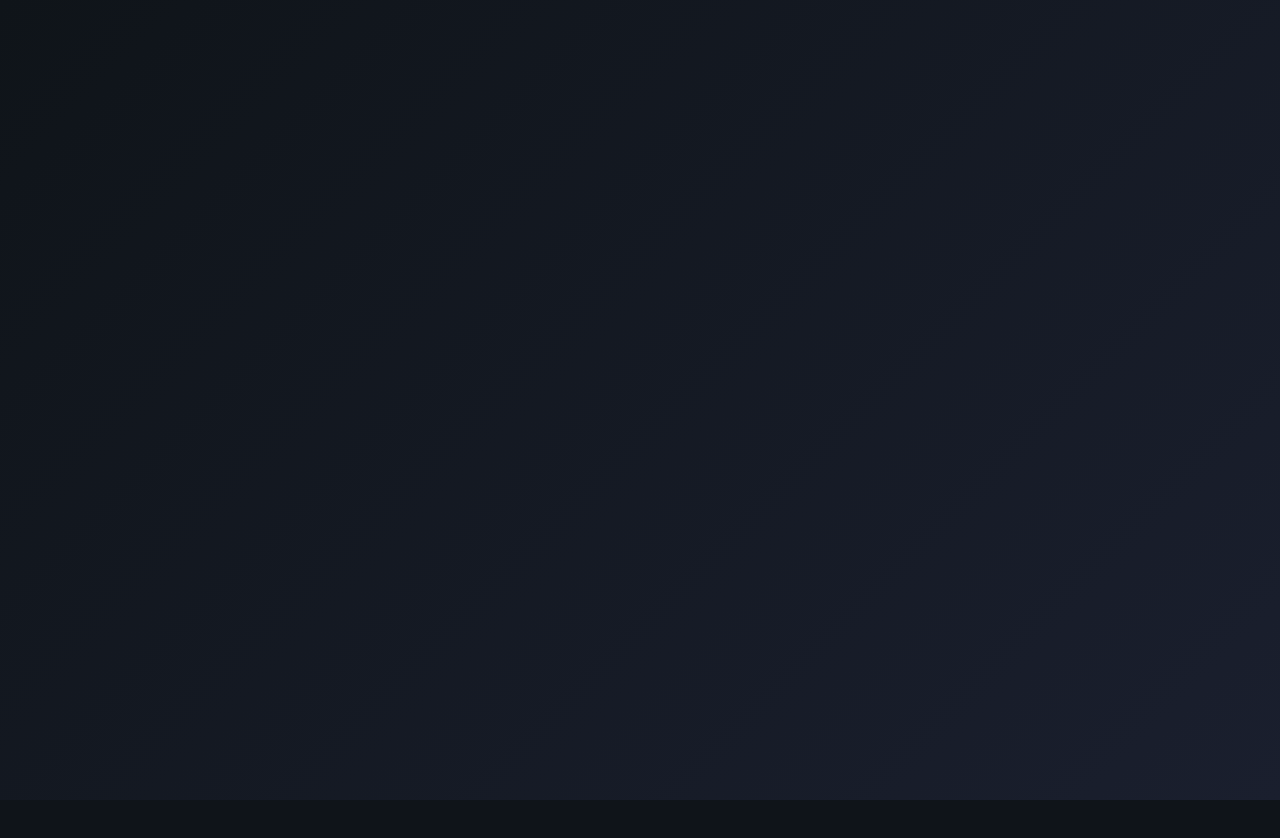
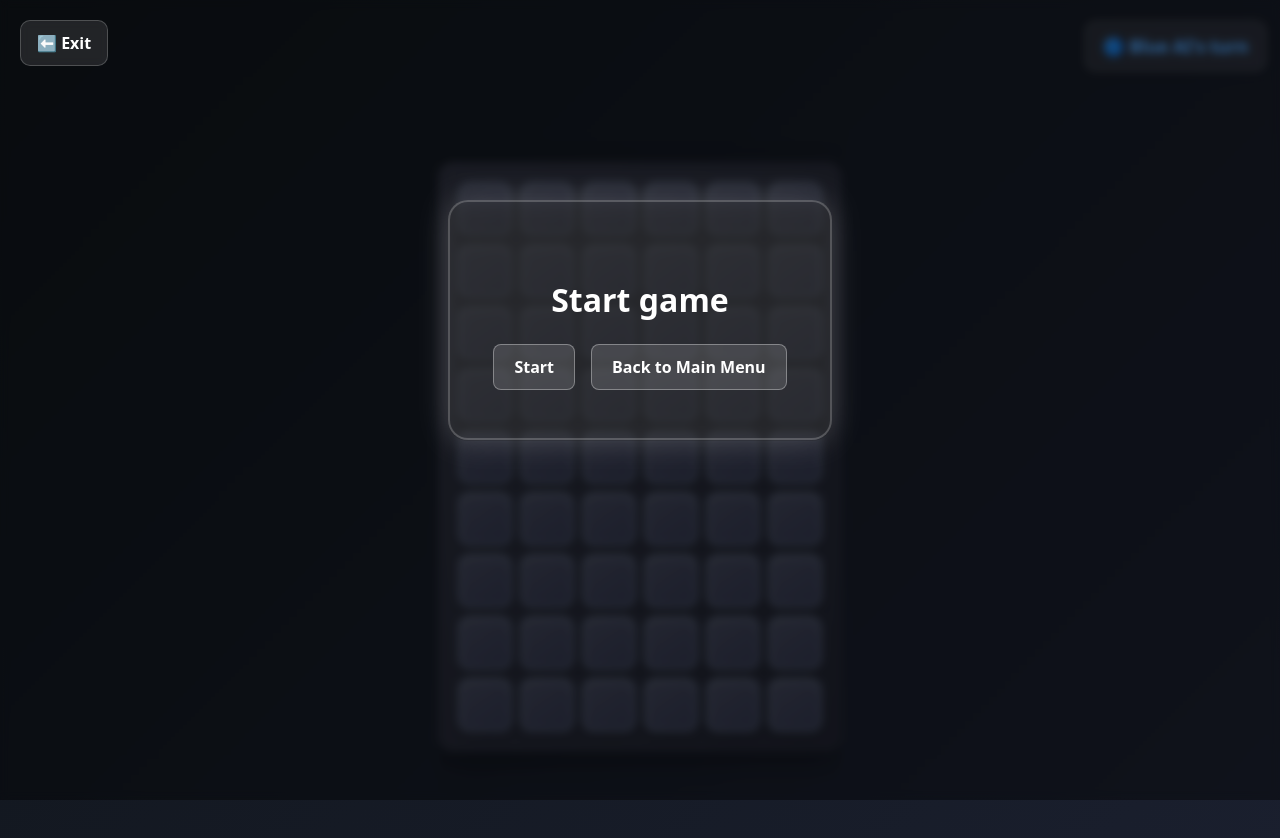
Before and after one commit to mahmud1628/chain-reaction, a React (Vite) app: page /game/ai/ai in a window 1280 px wide. Before the commit this address had no page. Shown: the top 838 px of the page. Before the commit the page ends 800 px from the top, so only its background shows below. Built offline with nearby package versions, Linux system fonts and the light colour scheme.

Commit message:
Bonus task

```diff
--- a/src/App.jsx
+++ b/src/App.jsx
@@ -5,6 +5,7 @@ import {BrowserRouter as Router, Routes, Route} from 'react-router-dom'
 import InputPlayerName from './components/InputPlayerName'
 import GamePlay from './components/GamePlay'
 import Rules from './components/Rules'
+import Agentvsagent from './components/Agentvsagent'
 
 function App() {
   const [player_names, set_player_names] = useState({ R: '', B: '' });
@@ -17,6 +18,8 @@ function App() {
         <Route path = "/game" element = {<GamePlay player_names={player_names} version={"two-player"} set_game_id = {set_game_id}/>} />
         <Route path = "/game/ai" element = {<GamePlay key = {game_id} player_names={player_names} version={"ai"} set_game_id={set_game_id} />} />
         <Route path = "/game/rules" element = {<Rules/>} />
+        <Route path = "/game/ai/random" element = {<Agentvsagent key={game_id} player_names={player_names} version={"random"} set_game_id={set_game_id} />} />
+        <Route path = "/game/ai/ai" element = {<Agentvsagent key={game_id} player_names={player_names} version={"aivsai"} set_game_id={set_game_id} />} />
       </Routes>
     </Router>
   )
--- /dev/null
+++ b/src/components/Agentvsagent.jsx
@@ -0,0 +1,208 @@
+import { useState } from "react";
+import { useEffect } from "react";
+import "./GamePlay.css"; // Importing styles for the game board
+import Orbs from "./Orbs"; // Importing the Orbs component to display orbs in each cell
+import Winner from "./Winner"; // Importing the Winner component to display the winner
+import TopBarInGamePlay from "./TopBarInGamePlay"; // Importing the TopBar component to display the current player's turn
+import {
+  create_initial_board,
+  get_random_move,
+  update_cell,
+} from "./GameLogics";
+import Start from "./Start"; // Importing the Start component to show the start overlay
+
+const ROWS = 9;
+const COLS = 6;
+
+const Agentvsagent = (props) => {
+  // State to hold the game board
+  const [board, set_board] = useState(create_initial_board(ROWS, COLS));
+  // State to hold the current player
+  const [current_player, set_current_player] = useState("N"); // Player 1 plays with red orbs, Player 2 with blue orbs
+
+  const [explodingCells, setExplodingCells] = useState([]);
+
+
+  const [red_cell_count, set_red_cell_count] = useState(0);
+  const [blue_cell_count, set_blue_cell_count] = useState(0);
+
+  const [winner, set_winner] = useState(null);
+
+  const red_player_name = props.player_names.R || "Player 1";
+  const blue_player_name = props.player_names.B || "Player 2";
+
+  const switch_player = () => {
+    set_current_player(current_player === "R" ? "B" : "R");
+  };
+
+  const update_board = (new_board) => {
+    set_board(new_board);
+  };
+
+  useEffect(() => {
+    if (
+      current_player === "R" &&
+      props.version === "random" &&
+      winner === null
+    ) {
+      const move = get_random_move(board);
+
+      const timer = setTimeout(() => {
+        update_cell(
+          board,
+          move.row,
+          move.col,
+          "R",
+          ROWS,
+          COLS,
+          update_board,
+          setExplodingCells,
+          red_cell_count,
+          blue_cell_count,
+          set_red_cell_count,
+          set_blue_cell_count
+        ).then((is_game_over) => {
+          if (is_game_over) {
+            setTimeout(() => set_winner("Random agent"), 400);
+          }
+          else switch_player();
+        });
+      }, 1500);
+      return () => clearTimeout(timer); // Cleanup the timer on component unmount or when current_player changes
+    }
+    else if (
+      current_player === "R" &&
+      props.version === "aivsai" &&
+      winner === null
+    ) {
+      const timer = setTimeout(() => {
+        fetch("http://localhost:3000/ai-vs-ai", {
+          method: "POST",
+          headers: { "Content-Type": "application/json" },
+          body: JSON.stringify({ board }),
+        })
+          .then((res) => res.json())
+          .then(({ row, col }) => {
+            // apply AI move to board
+            console.log("AI move:", row, col);
+            update_cell(
+              board,
+              row,
+              col,
+              "R",
+              ROWS,
+              COLS,
+              update_board,
+              setExplodingCells,
+              red_cell_count,
+              blue_cell_count,
+              set_red_cell_count,
+              set_blue_cell_count
+            ).then((is_game_over) => {
+              if (is_game_over) {
+                setTimeout(() => set_winner("AI Red"), 400);
+              }
+              else
+                switch_player();
+            });
+          })
+          .catch((err) => {
+            console.error("AI move error:", err);
+          });
+      }, 1000);
+
+      return () => clearTimeout(timer); // Cleanup the timer on component unmount or when current_player changes
+    }
+
+    else if (current_player === "B" && winner === null) {
+      const timer = setTimeout(() => {
+        fetch("http://localhost:3000/ai-move", {
+          method: "POST",
+          headers: { "Content-Type": "application/json" },
+          body: JSON.stringify({ board }),
+        })
+          .then((res) => res.json())
+          .then(({ row, col }) => {
+            // apply AI move to board
+            console.log("AI move:", row, col);
+            update_cell(
+              board,
+              row,
+              col,
+              "B",
+              ROWS,
+              COLS,
+              update_board,
+              setExplodingCells,
+              red_cell_count,
+              blue_cell_count,
+              set_red_cell_count,
+              set_blue_cell_count
+            ).then((is_game_over) => {
+              if (is_game_over) {
+                setTimeout(() => set_winner("AI"), 400);
+              }
+              else
+                switch_player();
+            });
+          })
+          .catch((err) => {
+            console.error("AI move error:", err);
+          });
+      }, 1000);
+
+      return () => clearTimeout(timer); // Cleanup the timer on component unmount or when current_player changes
+    }
+  }, [current_player]);
+
+  return (
+    <div className="game-container">
+      <Start
+        current_player={current_player}
+        set_current_player={set_current_player}
+      />
+      <TopBarInGamePlay
+        current_player={current_player}
+        player_names={props.player_names}
+        version={props.version}
+      />
+      <div className="board">
+        {board.map((row, rowIndex) => (
+          <div key={rowIndex} className="board-row">
+            {row.map((cell, colIndex) => (
+              <div
+                key={colIndex}
+                className={`cell ${
+                  explodingCells.some(
+                    ([r, c]) => r === rowIndex && c === colIndex
+                  )
+                    ? "pulse"
+                    : ""
+                }`}
+                onClick={() => handleCellClick(rowIndex, colIndex)}
+              >
+                <Orbs
+                  count={cell.count}
+                  color={cell.color}
+                  row={rowIndex}
+                  col={colIndex}
+                  ROWS={ROWS}
+                  COLS={COLS}
+                />
+              </div>
+            ))}
+          </div>
+        ))}
+      </div>
+      <Winner
+        winner={winner}
+        red_player_name={red_player_name}
+        blue_player_name={blue_player_name}
+        version={props.version}
+        set_game_id={props.set_game_id}
+      />
+    </div>
+  );
+};
+
+export default Agentvsagent;
--- a/src/components/GameLogics.js
+++ b/src/components/GameLogics.js
@@ -287,3 +287,19 @@ export const get_orb_orientation = (count, row, col, ROWS, COLS) => {
 
   return default_orientation;
 };
+
+export const get_random_move = (board) => {
+  const valid_moves = [];
+  for (let i = 0; i < board.length; i++) {
+    for (let j = 0; j < board[i].length; j++) {
+      if (is_valid_move(board[i][j], "R")) {
+        valid_moves.push({ row: i, col: j });
+      }
+    }
+  }
+
+  if (valid_moves.length === 0) return null;
+
+  const random_index = Math.floor(Math.random() * valid_moves.length);
+  return valid_moves[random_index];
+}
--- a/src/components/GamePlay.jsx
+++ b/src/components/GamePlay.jsx
@@ -96,8 +96,8 @@ useEffect(() => {
       })
       .catch((err) => {
         console.error("AI move error:", err);
-        setCurrentPlayer("Human");
-        setDisabled(false);
+        set_current_player("Human");
+        set_disabled(false);
       });
 
       }, 1000);
--- a/src/components/Home.jsx
+++ b/src/components/Home.jsx
@@ -1,5 +1,5 @@
 import "./Home.css";
-import {Link} from 'react-router-dom';
+import { Link } from "react-router-dom";
 
 const Home = () => {
   return (
@@ -7,14 +7,20 @@ const Home = () => {
       <div className="home-box">
         <h1 className="home-title">Chain Burst</h1>
         <div className="home-buttons">
-          <Link to = "/twoplayer" className="home-btn">
+          <Link to="/twoplayer" className="home-btn">
             🔴 Play 2-Player
           </Link>
-          <Link to = "/game/ai" className="home-btn">
+          <Link to="/game/ai" className="home-btn">
             🤖 Play with AI
           </Link>
-          <Link to = "/game/rules" className="home-btn">
+          <Link to="/game/rules" className="home-btn">
             📘 Game Rules
+          </Link>
+          <Link to="/game/ai/random" className="home-btn">
+            🎲 Random vs AI
+          </Link>
+          <Link to="/game/ai/ai" className="home-btn">
+            🎲 AI vs AI
           </Link>
         </div>
       </div>
--- a/src/components/PlayerTurn.jsx
+++ b/src/components/PlayerTurn.jsx
@@ -4,6 +4,12 @@ const PlayerTurn = (props) => {
   const red = (name, version) => {
     if(version === "ai") {
       return "Your turn";
+    }
+    else  if(version === "random") {
+      return "Random agent's turn";
+    }
+    else if(version === "aivsai") {
+      return "Red AI's turn";
     }
     else {
       return `${name || "Player 1"}'s Turn`;
@@ -13,6 +19,12 @@ const PlayerTurn = (props) => {
   const blue = (name, version) => {
     if(version === "ai") {
       return "Waiting for AI's move";
+    }
+    else if(version === "random") {
+      return "AI agent's turn";
+    }
+    else if(version === "aivsai") {
+      return "Blue AI's turn";
     }
     else {
       return `${name || "Player 2"}'s Turn`;
--- /dev/null
+++ b/src/components/Start.css
@@ -0,0 +1,56 @@
+.overlay {
+  position: absolute;
+  top: 0;
+  left: 0;
+  width: 100%;
+  height: 100%;
+  backdrop-filter: blur(4px);
+  background-color: rgba(0, 0, 0, 0.4); /* semi-transparent */
+  display: flex;
+  align-items: center;
+  justify-content: center;
+  z-index: 10;
+}
+
+.winner-box {
+  background: rgba(255, 255, 255, 0.1);
+  border: 2px solid #ffffff33;
+  border-radius: 20px;
+  padding: 48px 40px;
+  text-align: center;
+  color: #fff;
+  box-shadow: 0 0 30px rgba(255, 255, 255, 0.2);
+  backdrop-filter: blur(10px);
+  transform: translateY(-80px);
+  min-width: 300px;
+  max-width: 500px;
+}
+
+
+.winner-text {
+  font-size: 2rem;
+  margin-bottom: 20px;
+  font-weight: bold;
+}
+
+.winner-buttons {
+  display: flex;
+  gap: 16px;
+  justify-content: center;
+}
+
+.winner-btn {
+  background-color: #ffffff22;
+  color: #fff;
+  padding: 10px 20px;
+  border: 1px solid #ffffff55;
+  border-radius: 8px;
+  cursor: pointer;
+  transition: all 0.2s ease;
+  font-weight: bold;
+}
+
+.winner-btn:hover {
+  background-color: #ffffff44;
+  transform: scale(1.05);
+}
--- /dev/null
+++ b/src/components/Start.jsx
@@ -0,0 +1,26 @@
+import "./Start.css";
+import { Link } from "react-router-dom"; // Importing Link for navigation between routes
+
+const Start = (props) => {
+  return (
+    props.current_player == "N" && (
+      <div className="overlay">
+        <div className="winner-box">
+                      <h2 className="winner-text">
+            Start game
+          </h2>
+          <div className="winner-buttons">
+            <Link to="#"className="winner-btn" onClick={() => props.set_current_player("R")}>
+              Start
+            </Link>
+            <Link to="/" className="winner-btn">
+              Back to Main Menu
+            </Link>
+          </div>
+        </div>
+      </div>
+    )
+  );
+};
+
+export default Start;
--- a/src/components/Winner.jsx
+++ b/src/components/Winner.jsx
@@ -6,10 +6,32 @@ const Winner = (props) => {
     if(props.version === "ai") {
       return props.winner === "R" ? "You Won!" : "You Lost!";
     }
+    else if(props.version === "random") {
+      return props.winner === "R"
+        ? "Random Agent Won!"
+        : "AI Agent Won!";
+    }
+    else if(props.version === "aivsai") {
+      return props.winner === "R"
+        ? "Red AI Won!"
+        : "Blue AI Won!";
+    }
     else {
       return props.winner === "R"
         ? props.red_player_name + " Won!" || "Player 1 Won!"
         : props.blue_player_name + " Won!" || "Player 2 Won!";
+    }
+  }
+
+  const link_to = () => {
+    if (props.version === "ai") {
+      return "/game/ai";
+    } else if (props.version === "random") {
+      return "/game/ai/random";
+    } else if (props.version === "aivsai") {
+      return "/game/ai/ai";
+    } else {
+      return "/twoplayer";
     }
   }
   return (
@@ -21,7 +43,7 @@ const Winner = (props) => {
             {winning_message()}
           </h2>
           <div className="winner-buttons">
-            <Link to={props.version === "ai" ? "/game/ai" : "/twoplayer"} className="winner-btn" onClick={() => props.set_game_id((prev) => prev + 1)}>
+            <Link to={link_to()} className="winner-btn" onClick={() => props.set_game_id((prev) => prev + 1)}>
               Play Again
             </Link>
             <Link to="/" className="winner-btn">
```
